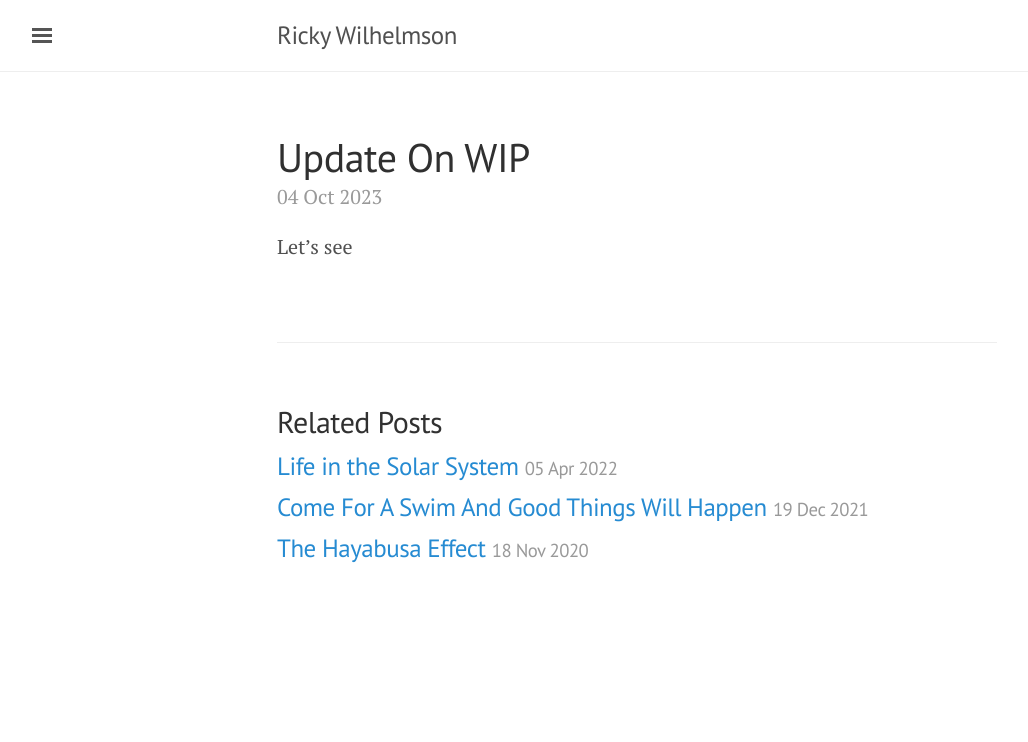
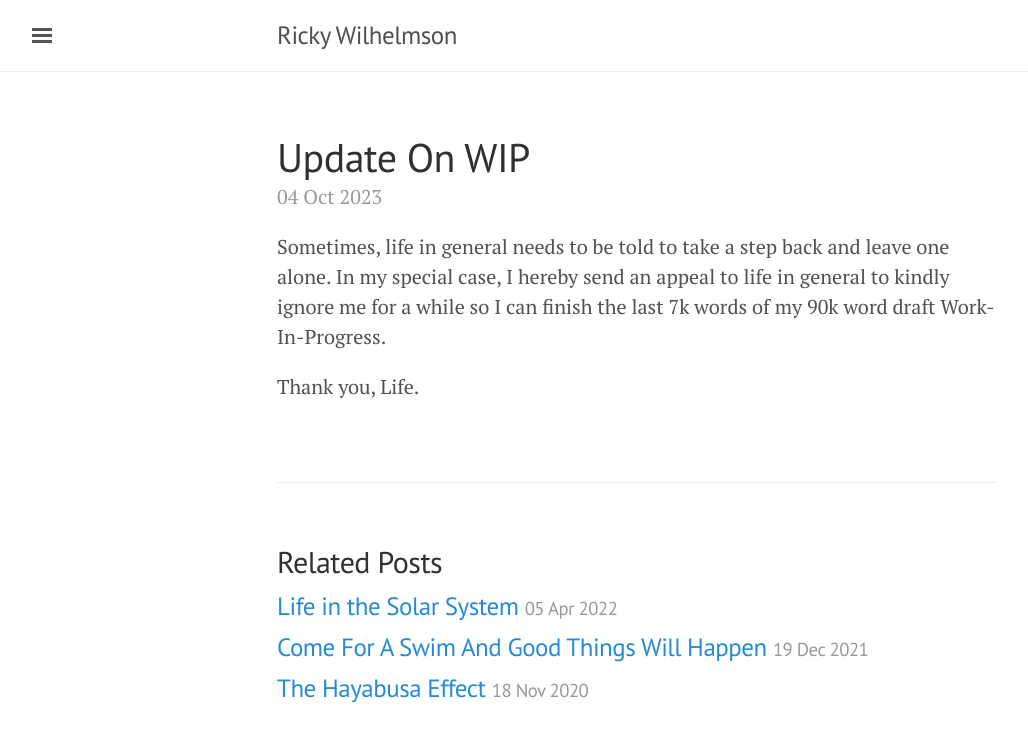
Before and after one commit to SOSTaler/sostaler.github.io, a Jekyll site: the page built from _posts/2023-10-04-Update-on-WIP.md, in a window 1280 px wide. Shown: the top 742 px of the page, without its empty margins (3-1031 px from the left). Built offline with Jekyll 4.4.1, drawn with Linux system fonts in a browser that asks for light colours; comment, search, counter and statistics services are not loaded.

Commit message:
Update 2023-10-04-Update-on-WIP.md

```diff
--- a/_posts/2023-10-04-Update-on-WIP.md
+++ b/_posts/2023-10-04-Update-on-WIP.md
@@ -5,4 +5,6 @@ date: 2023-10-04 00:00:08
 ---
 
 
-Let's see
+Sometimes, life in general needs to be told to take a step back and leave one alone. In my special case, I hereby send an appeal to life in general to kindly ignore me for a while so I can finish the last 7k words of my 90k word draft Work-In-Progress.
+
+Thank you, Life.
```
